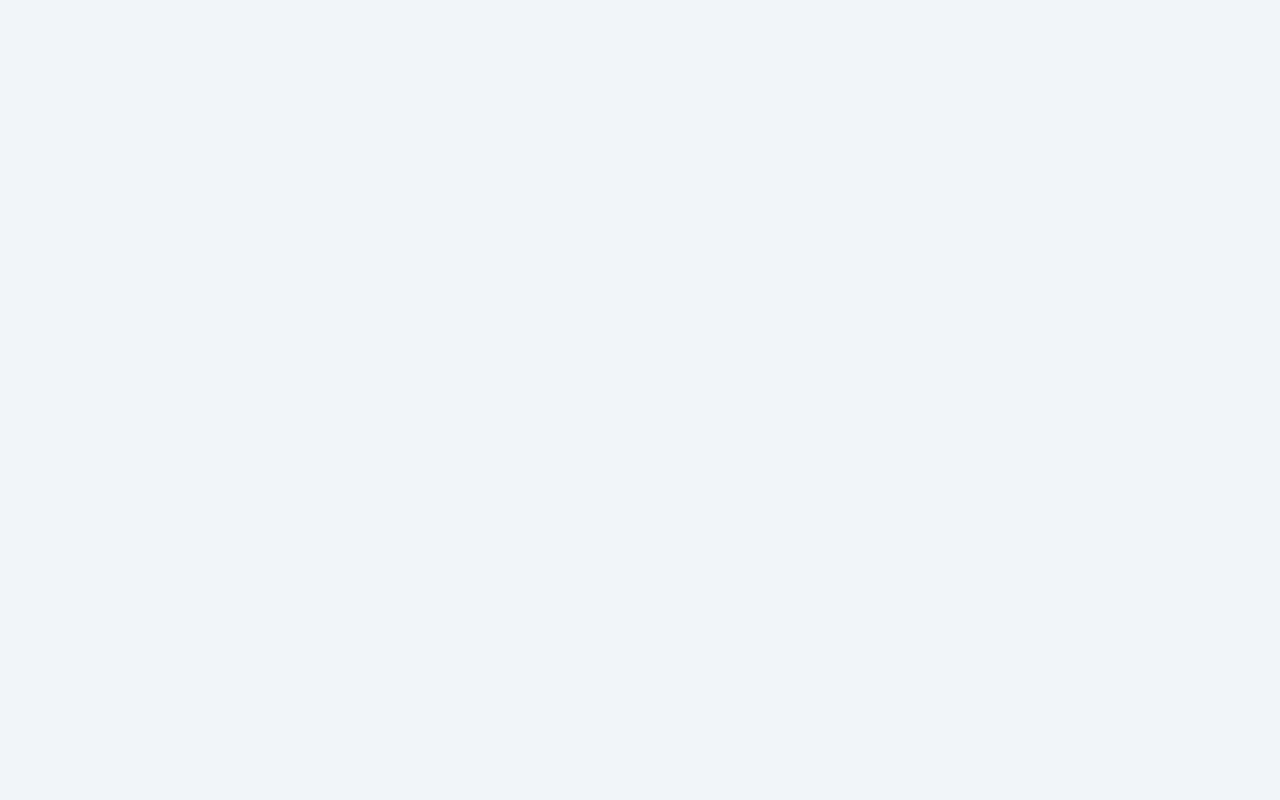
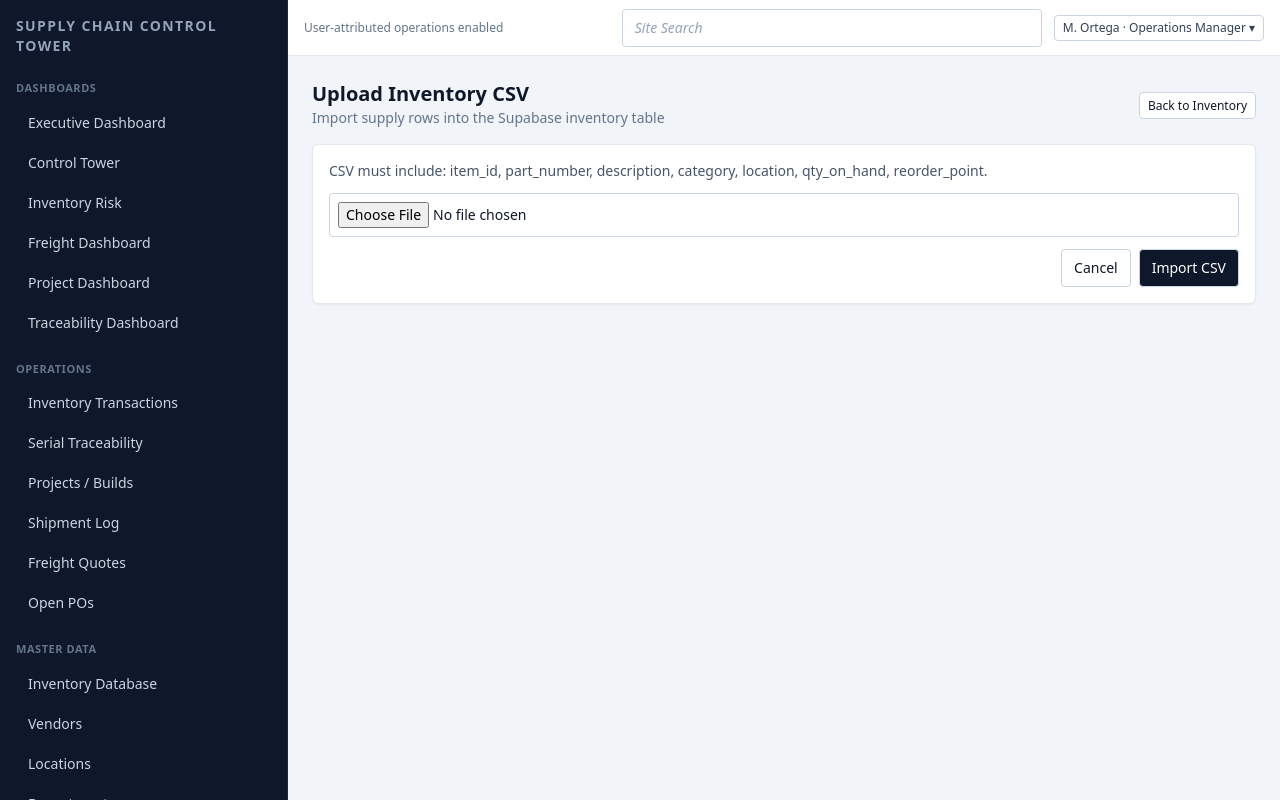
Before and after one commit to abritton05-hub/supply-chain-control-tower, a Next.js app: page /inventory/upload in a window 1280 px wide. Before the commit this address had no page. Built offline with nearby package versions, Linux system fonts and the light colour scheme.

Commit message:
Add CSV upload flow for Supabase inventory imports

```diff
--- a/app/inventory/page.tsx
+++ b/app/inventory/page.tsx
@@ -23,7 +23,11 @@ function inventoryStatus(qtyOnHand: number, reorderPoint: number) {
   return 'IN STOCK'
 }
 
-export default async function InventoryPage() {
+export default async function InventoryPage({
+  searchParams,
+}: {
+  searchParams?: { imported?: string; skipped?: string; reasons?: string; error?: string }
+}) {
   const supabase = await supabaseServer()
 
   const { data: inventory, error } = await supabase
@@ -32,6 +36,10 @@ export default async function InventoryPage() {
     .order('created_at', { ascending: false })
 
   const rows: InventoryRow[] = inventory ?? []
+  const importedCount = Number(searchParams?.imported ?? 0)
+  const skippedCount = Number(searchParams?.skipped ?? 0)
+  const reasonSummary = (searchParams?.reasons ?? "").trim()
+
   const outCount = rows.filter((item) => (item.qty_on_hand ?? 0) <= 0).length
   const lowCount = rows.filter((item) => {
     const qty = item.qty_on_hand ?? 0
@@ -45,9 +53,14 @@ export default async function InventoryPage() {
         title="Inventory Database"
         subtitle="Operational inventory visibility with live Supabase data"
         actions={
-          <Link href="/inventory/new" className="rounded border border-slate-300 bg-white px-2 py-1 text-xs">
-            Add Supply
-          </Link>
+          <div className="flex gap-2">
+            <Link href="/inventory/upload" className="rounded border border-slate-300 bg-white px-2 py-1 text-xs">
+              Upload CSV
+            </Link>
+            <Link href="/inventory/new" className="rounded border border-slate-300 bg-white px-2 py-1 text-xs">
+              Add Supply
+            </Link>
+          </div>
         }
       />
       <div className="erp-banner">
@@ -56,6 +69,14 @@ export default async function InventoryPage() {
           Real-time inventory records sourced from your Supabase inventory table.
         </p>
       </div>
+
+      {importedCount > 0 || skippedCount > 0 ? (
+        <div className="mb-4 rounded border border-emerald-200 bg-emerald-50 p-3 text-sm text-emerald-800">
+          <p>CSV import complete. Inserted: {importedCount}. Skipped: {skippedCount}.</p>
+          {reasonSummary ? <p className="text-xs text-emerald-700">Skipped reasons: {reasonSummary}</p> : null}
+        </div>
+      ) : null}
+
       <div className="mb-4 grid gap-4 md:grid-cols-4">
         <KpiCard label="Total Items" value={rows.length} />
         <KpiCard label="Out of Stock" value={outCount} />
--- /dev/null
+++ b/app/inventory/upload/page.tsx
@@ -0,0 +1,208 @@
+import Link from 'next/link'
+import { redirect } from 'next/navigation'
+import { revalidatePath } from 'next/cache'
+import { SectionHeader } from '@/components/section-header'
+import { supabaseServer } from '@/lib/supabase/server'
+
+type InventoryInsertRow = {
+  item_id: string
+  part_number: string
+  description: string
+  category: string
+  location: string
+  qty_on_hand: number
+  reorder_point: number
+}
+
+const REQUIRED_HEADERS = [
+  'item_id',
+  'part_number',
+  'description',
+  'category',
+  'location',
+  'qty_on_hand',
+  'reorder_point',
+]
+
+function parseCsvLine(line: string): string[] {
+  const values: string[] = []
+  let current = ''
+  let inQuotes = false
+
+  for (let index = 0; index < line.length; index += 1) {
+    const char = line[index]
+
+    if (char === '"') {
+      if (inQuotes && line[index + 1] === '"') {
+        current += '"'
+        index += 1
+      } else {
+        inQuotes = !inQuotes
+      }
+      continue
+    }
+
+    if (char === ',' && !inQuotes) {
+      values.push(current)
+      current = ''
+      continue
+    }
+
+    current += char
+  }
+
+  values.push(current)
+  return values
+}
+
+function summarizeReasons(reasons: Record<string, number>) {
+  return Object.entries(reasons)
+    .map(([reason, count]) => `${reason}:${count}`)
+    .join(';')
+}
+
+async function uploadInventoryCsv(formData: FormData) {
+  'use server'
+
+  const file = formData.get('file') as File | null
+  if (!file || file.size === 0) {
+    redirect('/inventory/upload?error=Please%20choose%20a%20CSV%20file')
+  }
+
+  const text = await file.text()
+  const lines = text
+    .split(/\r?\n/)
+    .filter((line) => line.trim().length > 0)
+
+  if (lines.length === 0) {
+    redirect('/inventory/upload?error=CSV%20file%20is%20empty')
+  }
+
+  const headers = parseCsvLine(lines[0]).map((header) => header.trim().toLowerCase())
+  const headerIndex = new Map(headers.map((header, index) => [header, index]))
+
+  const missingHeaders = REQUIRED_HEADERS.filter((header) => !headerIndex.has(header))
+  if (missingHeaders.length > 0) {
+    redirect(`/inventory/upload?error=${encodeURIComponent(`Missing required column(s): ${missingHeaders.join(', ')}`)}`)
+  }
+
+  const validRows: InventoryInsertRow[] = []
+  let skippedRows = 0
+  const skippedReasons: Record<string, number> = {}
+
+  const addReason = (reason: string) => {
+    skippedReasons[reason] = (skippedReasons[reason] ?? 0) + 1
+  }
+
+  for (let lineIndex = 1; lineIndex < lines.length; lineIndex += 1) {
+    const row = parseCsvLine(lines[lineIndex]).map((value) => value.trim())
+
+    if (row.every((value) => value === '')) {
+      continue
+    }
+
+    const itemId = row[headerIndex.get('item_id')!] ?? ''
+    const partNumber = row[headerIndex.get('part_number')!] ?? ''
+    const description = row[headerIndex.get('description')!] ?? ''
+    const category = row[headerIndex.get('category')!] ?? ''
+    const location = row[headerIndex.get('location')!] ?? ''
+    const qtyOnHandRaw = row[headerIndex.get('qty_on_hand')!] ?? ''
+    const reorderPointRaw = row[headerIndex.get('reorder_point')!] ?? ''
+
+    if (!itemId || !partNumber || !description || !category || !location) {
+      skippedRows += 1
+      addReason('missing_required_fields')
+      continue
+    }
+
+    const qtyOnHand = Number(qtyOnHandRaw)
+    const reorderPoint = Number(reorderPointRaw)
+
+    if (!Number.isFinite(qtyOnHand) || !Number.isFinite(reorderPoint)) {
+      skippedRows += 1
+      addReason('invalid_number_fields')
+      continue
+    }
+
+    if (qtyOnHand < 0 || reorderPoint < 0) {
+      skippedRows += 1
+      addReason('negative_numbers_not_allowed')
+      continue
+    }
+
+    validRows.push({
+      item_id: itemId,
+      part_number: partNumber,
+      description,
+      category,
+      location,
+      qty_on_hand: qtyOnHand,
+      reorder_point: reorderPoint,
+    })
+  }
+
+  if (validRows.length > 0) {
+    const supabase = await supabaseServer()
+    const { error } = await supabase.from('inventory').insert(validRows)
+
+    if (error) {
+      redirect(`/inventory/upload?error=${encodeURIComponent(error.message)}`)
+    }
+  }
+
+  revalidatePath('/inventory')
+  const reasonSummary = summarizeReasons(skippedReasons)
+  redirect(
+    `/inventory?imported=${validRows.length}&skipped=${skippedRows}&reasons=${encodeURIComponent(reasonSummary)}`
+  )
+}
+
+export default function UploadInventoryCsvPage({
+  searchParams,
+}: {
+  searchParams?: { error?: string }
+}) {
+  const error = searchParams?.error
+
+  return (
+    <div className="space-y-4">
+      <SectionHeader
+        title="Upload Inventory CSV"
+        subtitle="Import supply rows into the Supabase inventory table"
+        actions={
+          <Link href="/inventory" className="rounded border border-slate-300 bg-white px-2 py-1 text-xs">
+            Back to Inventory
+          </Link>
+        }
+      />
+
+      <div className="erp-card p-4 space-y-3">
+        {error ? (
+          <div className="rounded border border-rose-200 bg-rose-50 p-3 text-sm text-rose-700">{error}</div>
+        ) : null}
+
+        <p className="text-sm text-slate-600">
+          CSV must include: item_id, part_number, description, category, location, qty_on_hand, reorder_point.
+        </p>
+
+        <form action={uploadInventoryCsv} className="space-y-3">
+          <input
+            name="file"
+            type="file"
+            accept=".csv,text/csv"
+            required
+            className="block w-full rounded border border-slate-300 bg-white p-2 text-sm"
+          />
+          <div className="flex justify-end gap-2">
+            <Link href="/inventory" className="rounded border border-slate-300 bg-white px-3 py-2 text-sm">
+              Cancel
+            </Link>
+            <button type="submit" className="rounded border border-slate-300 bg-slate-900 px-3 py-2 text-sm text-white">
+              Import CSV
+            </button>
+          </div>
+        </form>
+      </div>
+    </div>
+  )
+}
```
